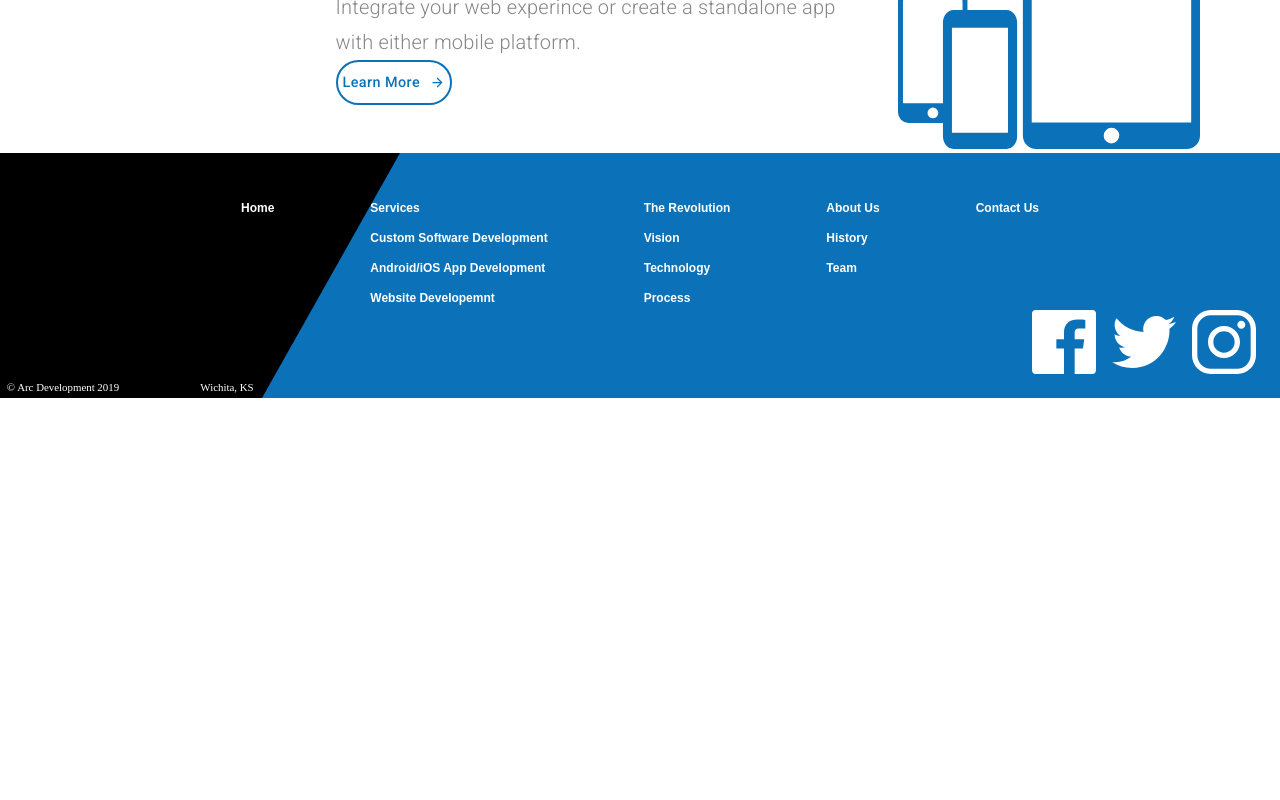
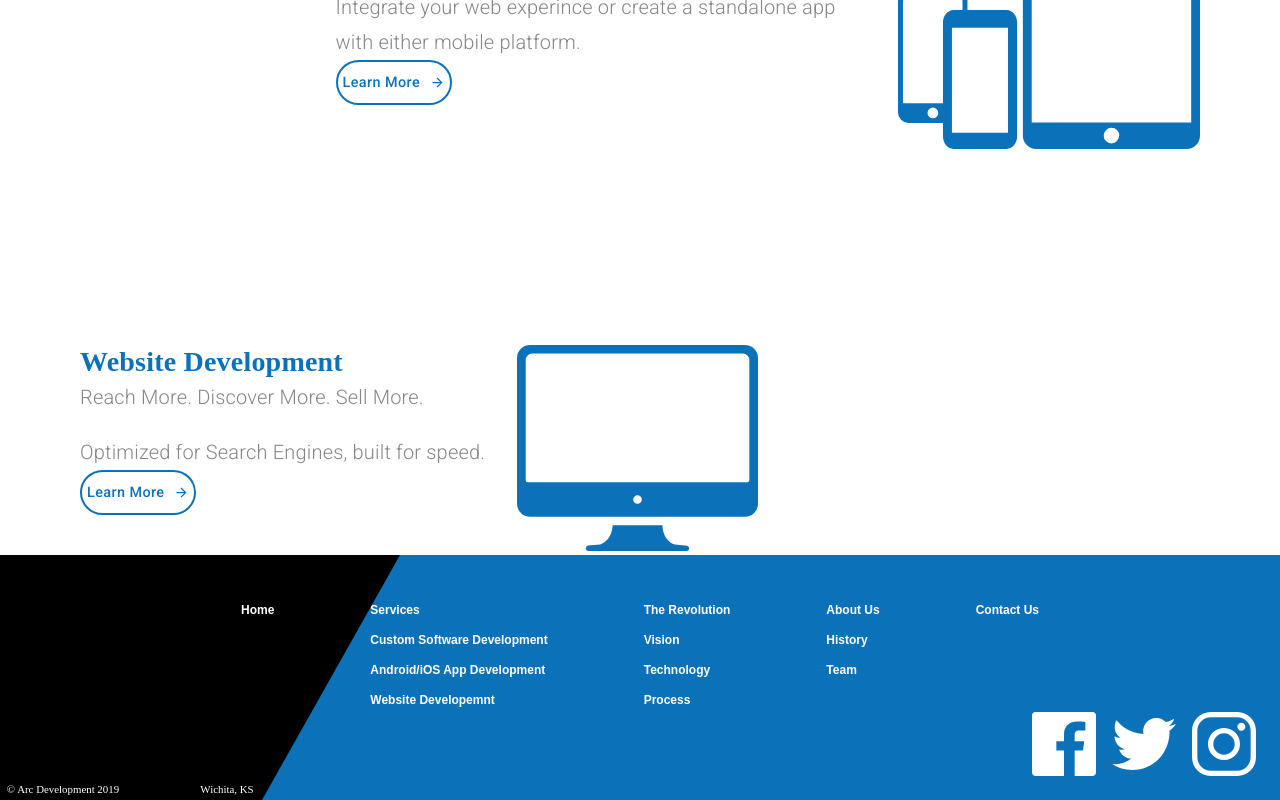
Before and after one commit to arunsinghsnd/NativeCodeLab, a React (Create React App) app: page / in a window 1280 px wide. Shown: the part 1297-2097 px from the top of the page. Before the commit the page ends 1695 px from the top, so only its background shows below. Built offline with nearby package versions, Linux system fonts and the light colour scheme.

Commit message:
compeletd the website development sections

```diff
--- a/src/components/LandingPage.js
+++ b/src/components/LandingPage.js
@@ -13,6 +13,7 @@ import animationData from "../animations/landinganimation/data";
 import ButtonArrow from "../components/ui/ButtonArrow";
 import customSoftware from "../assets/Custom Software Icon.svg";
 import mobileAppsIcon from "../assets/mobileIcon.svg";
+import websitesIcon from "../assets/websiteIcon.svg";
 
 const useStyle = makeStyles(theme => ({
   animation: {
@@ -228,6 +229,47 @@ const LandingPage = () => {
           </Grid>
         </Grid>
       </Grid>
+      {/*-----Android/IOS Block End-------*/}
+      {/*-----Websites Block Start-------*/}
+      <Grid item>
+        <Grid
+          container
+          direction="row"
+          justifyContent={matchesSM ? "center" : undefined}
+          className={classes.serviceContainer}
+        >
+          <Grid
+            itme
+            style={{
+              marginLeft: matchesSM ? 0 : "5em",
+              textAlign: matchesSM ? "center" : undefined,
+            }}
+          >
+            <Typography variant="h4">Website Development</Typography>
+            <Typography variant="subtitle1" className={classes.subtitle}>
+              Reach More. Discover More. Sell More.
+            </Typography>
+            <Typography variant="subtitle1">
+              Optimized for Search Engines, built for speed.
+            </Typography>
+            <Button variant="outlined" className={classes.learnButton}>
+              <span style={{ marginRight: 10 }}>Learn More</span>
+              <ButtonArrow
+                height={15}
+                width={15}
+                fill={theme.palette.common.blue}
+              />
+            </Button>
+          </Grid>
+          <Grid item>
+            <img
+              className={classes.icon}
+              alt="Website software icon"
+              src={websitesIcon}
+            />
+          </Grid>
+        </Grid>
+      </Grid>
       {/*-----Services Block End-------*/}
     </Grid>
   );
```
